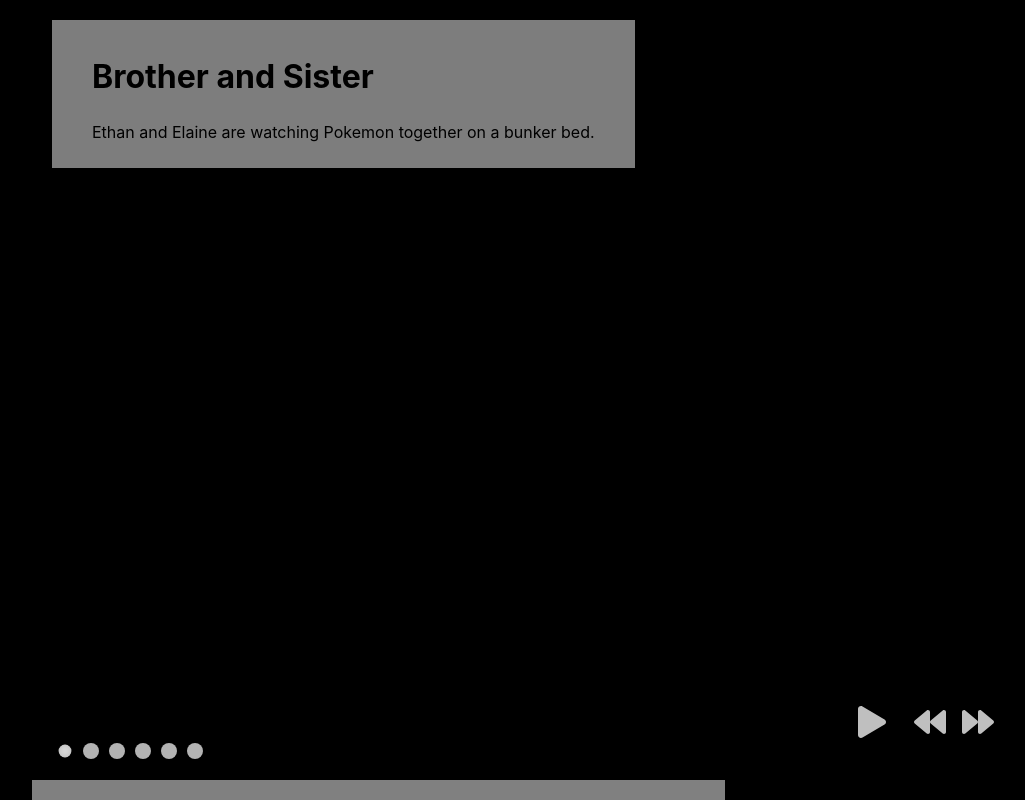
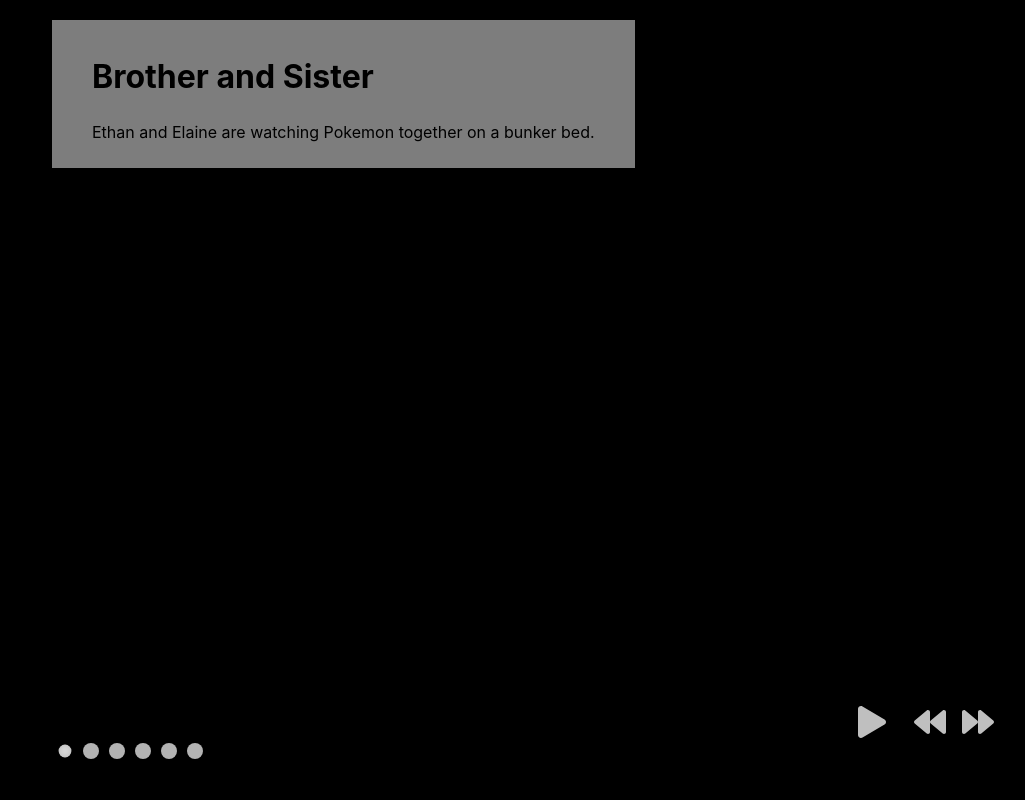
Before and after one commit to toypiano/react-carousel-2, a React (Create React App) app: page / in a window 1280 px wide. Shown: the whole page, without its empty margins (113-1138 px from the left). Built offline with nearby package versions, Linux system fonts and the light colour scheme.

Commit message:
Implement ProgressBar
TODO: fix glitch

```diff
--- a/src/features/progressBar/ProgressBar.js
+++ b/src/features/progressBar/ProgressBar.js
@@ -1,22 +1,29 @@
-import React from "react";
+import React, { useContext } from "react";
 import styled from "styled-components";
+import useProgress from "./useProgress";
+import { StateContext } from "../../store/store";
 
 const StyledProgressBar = styled.div`
   position: absolute;
-  bottom: 0;
+  bottom: 22px;
   left: 0;
   right: 0;
   & > div {
-    height: 20px;
-    background-color: hsla(0, 100%, 100%, 0.5);
+    height: 3px;
+    background-color: hsla(0, 100%, 100%, 0.3);
   }
 `;
 
+// TODO: fix glitches with continuous clicks
+// https://css-tricks.com/using-requestanimationframe-with-react-hooks/
 export default props => {
-  const progress = 0.7;
+  const { state } = useContext(StateContext);
+  const progress = useProgress();
   return (
     <StyledProgressBar>
-      <div style={{ width: `${progress * 100}%` }} />
+      {state.isPlaying && (
+        <div style={{ width: `${progress * 100}%` }} />
+      )}
     </StyledProgressBar>
   );
 };
--- /dev/null
+++ b/src/features/progressBar/useProgress.js
@@ -0,0 +1,30 @@
+import { useState, useContext, useEffect } from "react";
+import { StateContext } from "../../store/store";
+import vars from "../../common/vars";
+
+const useProgress = () => {
+  const { state } = useContext(StateContext);
+  const [progress, setProgress] = useState(0);
+
+  useEffect(() => {
+    if (state.isPlaying) {
+      let start = null;
+      let rafId = null;
+      const step = timestamp => {
+        // Init 'start' with initial timestamp when rAF is called the first time.
+        if (!start) start = timestamp;
+        const progress = timestamp - start;
+        setProgress(progress);
+        if (progress < vars.SLIDE_DURATION) {
+          rafId = requestAnimationFrame(step);
+        }
+      };
+      rafId = requestAnimationFrame(step);
+      return () => cancelAnimationFrame(rafId);
+    }
+  }, [state.isPlaying, state.currentIndex]);
+
+  return state.isPlaying ? progress / vars.SLIDE_DURATION : 0;
+};
+
+export default useProgress;
--- a/src/features/slides/Slides.js
+++ b/src/features/slides/Slides.js
@@ -17,7 +17,7 @@ const StyledSlide = styled.li`
     background-size: 100%;
   }
   list-style-type: none;
-  transition: opacity 300ms ease;
+  transition: opacity 200ms ease;
   &[aria-hidden="true"] {
     opacity: 0;
     transition-delay: 200ms;
--- a/src/store/reducer.js
+++ b/src/store/reducer.js
@@ -14,14 +14,16 @@ const prev = (state, action) => {
     ...state,
     currentIndex:
       (state.currentIndex - 1 + state.slides.length) %
-      state.slides.length
+      state.slides.length,
+    isPlaying: false
   };
 };
 
 const goto = (state, action) => {
   return {
     ...state,
-    currentIndex: action.payload
+    currentIndex: action.payload,
+    isPlaying: false
   };
 };
 
```
